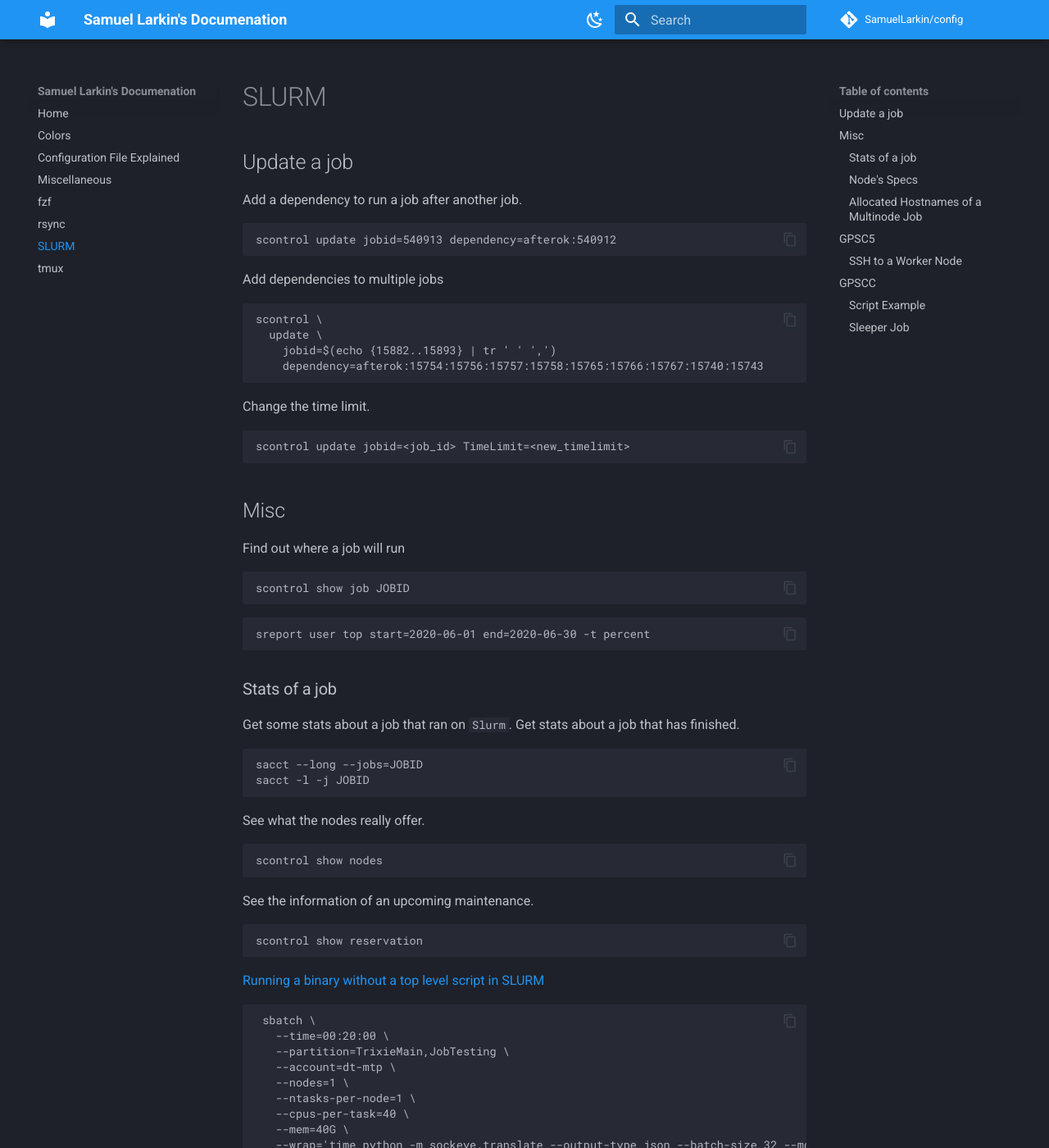
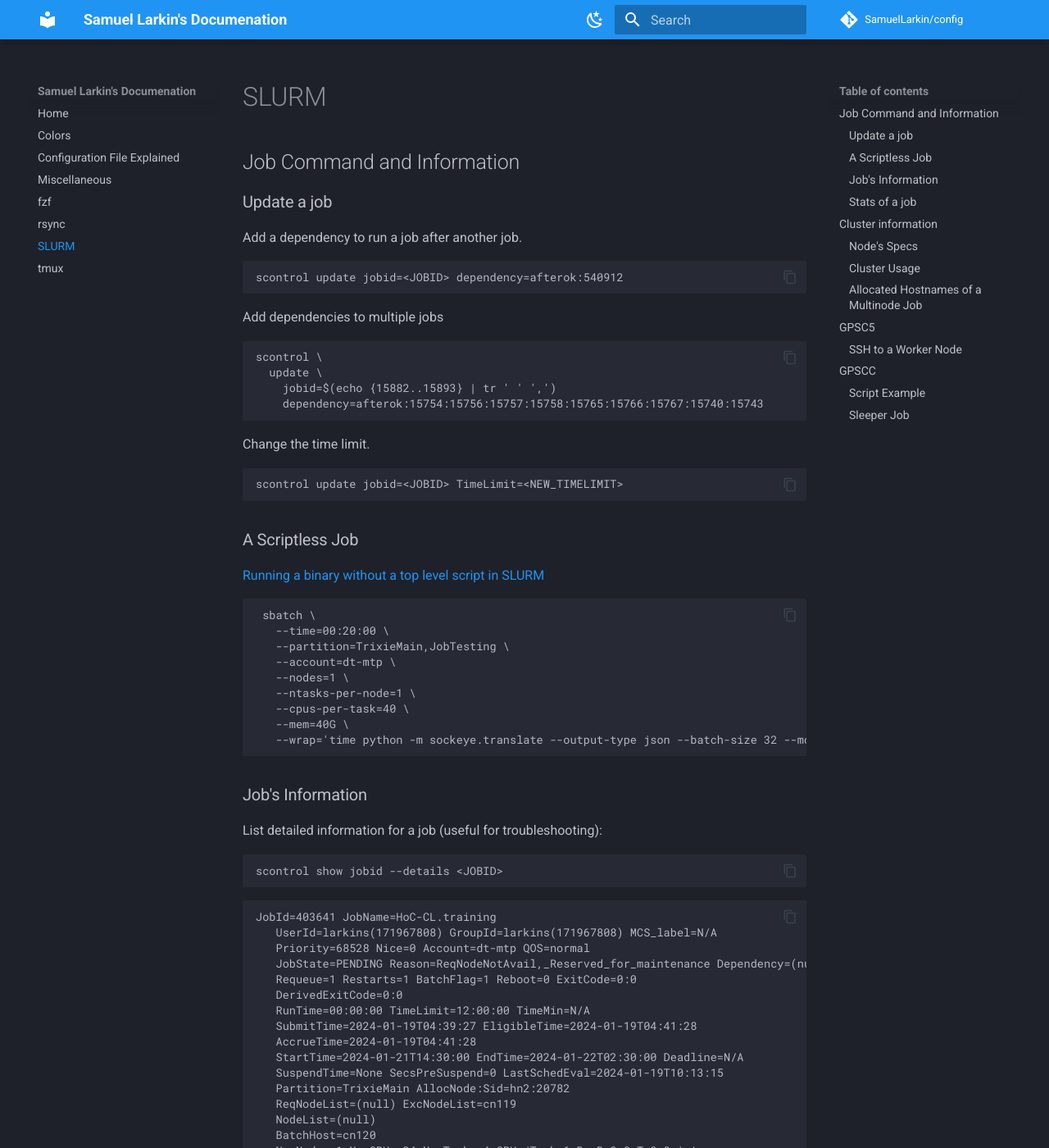
Before and after one commit to SamuelLarkin/config, an MkDocs documentation site: the page built from docs/slurm.md, in a window 1280 px wide and 1400 px high. Shown: the whole window at 82% size. Built offline with MkDocs 1.6.1 and Material for MkDocs 9.7.7, drawn with Linux system fonts in a browser that asks for light colours; comment, search, counter and statistics services are not loaded; the version menu is left out; some of the changed text lies outside the part shown.

Commit message:
doc: slurm's documentation revisited

````diff
--- a/docs/slurm.md
+++ b/docs/slurm.md
@@ -1,11 +1,13 @@
 # SLURM
 
-## Update a job
+## Job Command and Information
+
+### Update a job
 
 Add a dependency to run a job after another job.
 
 ```sh
-scontrol update jobid=540913 dependency=afterok:540912
+scontrol update jobid=<JOBID> dependency=afterok:540912
 ```
 
 Add dependencies to multiple jobs
@@ -20,39 +22,12 @@
 Change the time limit.
 
 ```sh
-scontrol update jobid=<job_id> TimeLimit=<new_timelimit>
+scontrol update jobid=<JOBID> TimeLimit=<NEW_TIMELIMIT>
 ```
 
-## Misc
+### A Scriptless Job
 
-Find out where a job will run
-```sh
-scontrol show job JOBID
-```
-
-```sh
-sreport user top start=2020-06-01 end=2020-06-30 -t percent
-```
-
-### Stats of a job
-Get some stats about a job that ran on `Slurm`.
-Get stats about a job that has finished.
-```sh
-sacct --long --jobs=JOBID
-sacct -l -j JOBID
-```
-
-See what the nodes really offer.
-```sh
-scontrol show nodes
-```
-
-See the information of an upcoming maintenance.
-```sh
-scontrol show reservation
-```
-
- [Running a binary without a top level script in SLURM](https://stackoverflow.com/a/33402070)
+[Running a binary without a top level script in SLURM](https://stackoverflow.com/a/33402070)
 
 ```sh
  sbatch \
@@ -66,8 +41,114 @@
    --wrap='time python -m sockeye.translate --output-type json --batch-size 32 --models base_model --input corpora/validation.en --use-cpu > model/decode.output.0.00000.json'
 ```
 
+### Job's Information
+
+List detailed information for a job (useful for troubleshooting):
+
+```sh
+scontrol show jobid --details <JOBID>
+```
+
+```
+JobId=403641 JobName=HoC-CL.training
+   UserId=larkins(171967808) GroupId=larkins(171967808) MCS_label=N/A
+   Priority=68528 Nice=0 Account=dt-mtp QOS=normal
+   JobState=PENDING Reason=ReqNodeNotAvail,_Reserved_for_maintenance Dependency=(null)
+   Requeue=1 Restarts=1 BatchFlag=1 Reboot=0 ExitCode=0:0
+   DerivedExitCode=0:0
+   RunTime=00:00:00 TimeLimit=12:00:00 TimeMin=N/A
+   SubmitTime=2024-01-19T04:39:27 EligibleTime=2024-01-19T04:41:28
+   AccrueTime=2024-01-19T04:41:28
+   StartTime=2024-01-21T14:30:00 EndTime=2024-01-22T02:30:00 Deadline=N/A
+   SuspendTime=None SecsPreSuspend=0 LastSchedEval=2024-01-19T10:13:15
+   Partition=TrixieMain AllocNode:Sid=hn2:20782
+   ReqNodeList=(null) ExcNodeList=cn119
+   NodeList=(null)
+   BatchHost=cn120
+   NumNodes=1 NumCPUs=24 NumTasks=4 CPUs/Task=6 ReqB:S:C:T=0:0:*:*
+   TRES=cpu=24,mem=96G,node=1,billing=24,gres/gpu=4
+   Socks/Node=* NtasksPerN:B:S:C=4:0:*:* CoreSpec=*
+   MinCPUsNode=24 MinMemoryNode=96G MinTmpDiskNode=0
+   Features=(null) DelayBoot=00:00:00
+   OverSubscribe=OK Contiguous=0 Licenses=(null) Network=(null)
+   Command=/gpfs/projects/DT/mtp/models/HoC-ContinualLearning/nmt/tools/train.sh
+   WorkDir=/gpfs/projects/DT/mtp/models/HoC-ContinualLearning/nmt/en2fr/baseline_initial
+   Comment=House of Commons Continual Learning NMT training
+   StdErr=/gpfs/projects/DT/mtp/models/HoC-ContinualLearning/nmt/en2fr/baseline_initial/HoC-CL.training-403641.out
+   StdIn=/dev/null
+   StdOut=/gpfs/projects/DT/mtp/models/HoC-ContinualLearning/nmt/en2fr/baseline_initial/HoC-CL.training-403641.out
+   Power=
+   TresPerNode=gpu:4
+```
+
+Find out where a job will run
+
+```sh
+scontrol show job <JOBID>
+```
+
+### Stats of a job
+
+Get some stats about a job that ran on `Slurm`.
+Get stats about a job that has finished.
+
+```sh
+sacct --long --jobs=<JOBID>
+sacct -l -j <JOBID>
+```
+
+
+
+## Cluster information
+
+See what the nodes really offer.
+
+```sh
+scontrol show nodes
+```
+
+```
+NodeName=cn136 Arch=x86_64 CoresPerSocket=16
+   CPUAlloc=0 CPUTot=64 CPULoad=0.01
+   AvailableFeatures=(null)
+   ActiveFeatures=(null)
+   Gres=gpu:4
+   NodeAddr=cn136 NodeHostName=cn136
+   OS=Linux 3.10.0-1160.62.1.el7.x86_64 #1 SMP Tue Apr 5 16:57:59 UTC 2022
+   RealMemory=192777 AllocMem=0 FreeMem=176763 Sockets=2 Boards=1
+   State=IDLE ThreadsPerCore=2 TmpDisk=0 Weight=1 Owner=N/A MCS_label=N/A
+   Partitions=JobTesting
+   BootTime=2023-09-21T07:56:52 SlurmdStartTime=2023-09-21T07:57:17
+   CfgTRES=cpu=64,mem=192777M,billing=64,gres/gpu=4
+   AllocTRES=
+   CapWatts=n/a
+   CurrentWatts=0 AveWatts=0
+   ExtSensorsJoules=n/s ExtSensorsWatts=0 ExtSensorsTemp=n/s
+```
+
+See the information of an upcoming maintenance.
+
+```sh
+scontrol show reservation
+```
+
+```
+ReservationName=maintenance2 StartTime=2024-01-19T14:30:00 EndTime=2024-01-21T14:30:00 Duration=2-00:00:00
+   Nodes=cn[104-136] NodeCnt=33 CoreCnt=1056 Features=(null) PartitionName=(null) Flags=MAINT,IGNORE_JOBS,SPEC_NODES,ALL_NODES
+   TRES=cpu=2112
+   Users=root Accounts=(null) Licenses=(null) State=INACTIVE BurstBuffer=(null) Watts=n/a
+
+ReservationName=maintenance3 StartTime=2024-02-03T14:30:00 EndTime=2024-02-05T14:30:00 Duration=2-00:00:00
+   Nodes=cn[104-136] NodeCnt=33 CoreCnt=1056 Features=(null) PartitionName=(null) Flags=MAINT,IGNORE_JOBS,SPEC_NODES,ALL_NODES
+   TRES=cpu=2112
+   Users=root Accounts=(null) Licenses=(null) State=INACTIVE BurstBuffer=(null) Watts=n/a
+```
+
+
 ### Node's Specs
+
 Get node's specs.
+
 ```sh
 sinfo --Node --responding --long
 sinfo -N -r -l
@@ -82,11 +163,41 @@
 | cn125    | 1     | TrixieMain* | idle       | 64     | 2:16:2 | 192777 | 0        | 1      | (null)   | none   |
 
 
+### Cluster Usage
+Find the cluster usage per user.
+
+```sh
+sreport user top start=2020-06-01 end=2020-06-30 -t percent
+```
+
+```
+--------------------------------------------------------------------------------
+Top 10 Users 2020-06-01T00:00:00 - 2020-06-29T23:59:59 (2505600 secs)
+Usage reported in Percentage of Total
+--------------------------------------------------------------------------------
+  Cluster     Login     Proper Name         Account      Used   Energy
+--------- --------- --------------- --------------- --------- --------
+   trixie  stewartd         Stewart            ai4d    24.23%    0.00%
+   trixie   larkins          Larkin            ai4d    23.75%    0.00%
+   trixie   ryczkok          Ryczko             sdt     3.07%    0.00%
+   trixie      guoh             Guo    ai4d-core-06     0.16%    0.00%
+   trixie       loc              Lo            ai4d     0.13%    0.00%
+   trixie   valdesj          Valdes              dt     0.00%    0.00%
+   trixie       xip              Xi              dt     0.00%    0.00%
+   trixie     asadh                        covid-02     0.00%    0.00%
+   trixie     paulp            Paul            ai4d     0.00%    0.00%
+   trixie    ebadia           Ebadi              dt     0.00%    0.00%
+```
+
+
 ### Allocated Hostnames of a Multinode Job
+
 Get a list of hostnames allocated to a multi node job.
+
 ```sh
 scontrol show hostnames $SLURM_NODELIST
 ```
+
 ```
 cn101
 cn102
@@ -122,8 +237,11 @@
 
 
 ## GPSCC
+
 ### Script Example
+
 The following example uses multiple nodes.
+
 ```sbatch
 #!/bin/bash
 
@@ -158,7 +276,9 @@
 
 
 ### Sleeper Job
+
 Start a sleeper job
+
 ```sh
 psub -N sleeper -Q nrc_ict 'sleep 3600'
 ```
````
Also changed, not shown: other parts of docs/slurm.md (+7 -3 lines).
